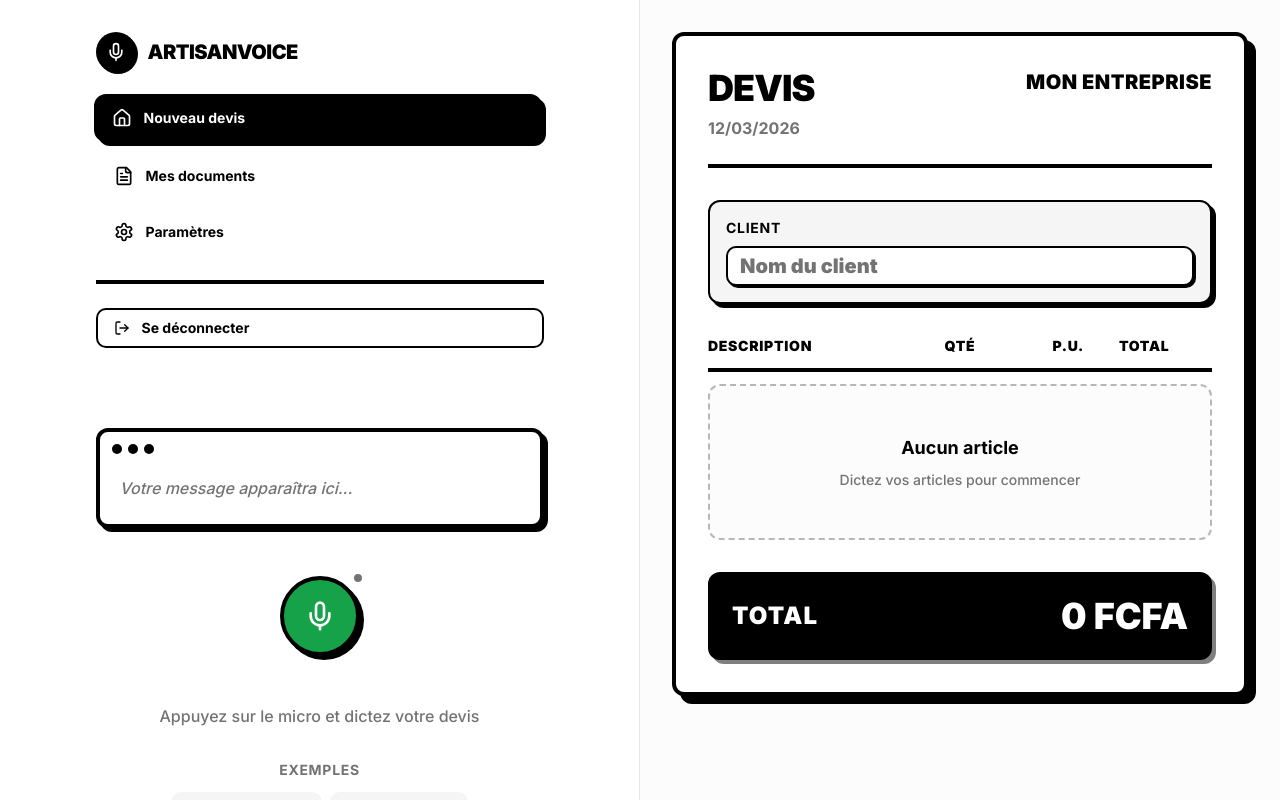
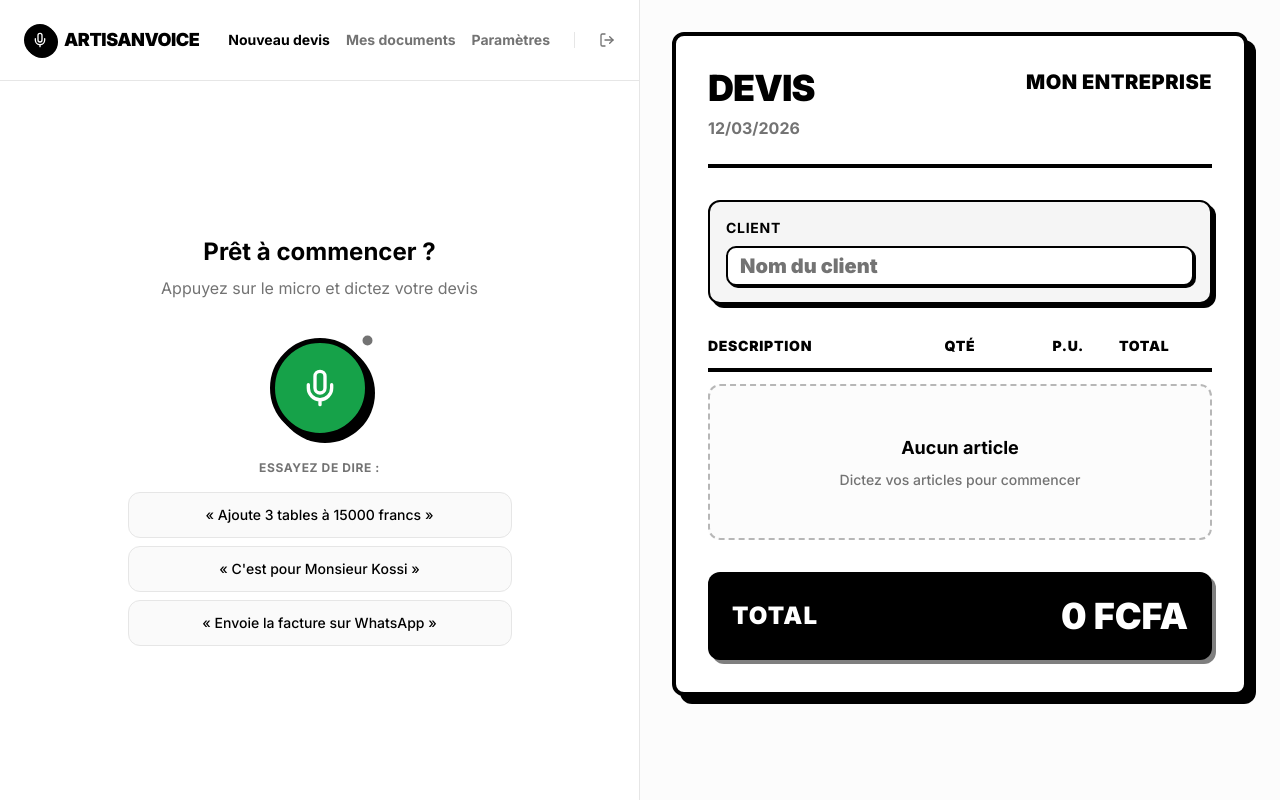
Before and after one commit to chrisregis100/artisanVoice, a Next.js app: page / in a window 1280 px wide. Built offline with nearby package versions, Linux system fonts and the light colour scheme; what @react-pdf/renderer would draw is missing.

Commit message:
feat: add sign-out functionality and enhance dashboard navigation with voice interaction features

```diff
--- a/src/app/(dashboard)/page.tsx
+++ b/src/app/(dashboard)/page.tsx
@@ -2,19 +2,30 @@
 
 import { InvoicePreview } from "@/components/invoice/invoice-preview";
 import { ShareDialog } from "@/components/invoice/share-dialog";
-import { SidebarNav } from "@/components/layout/sidebar-nav";
 import { Button } from "@/components/ui/button";
 import { VoiceButton } from "@/components/voice/voice-button";
 import { VoiceTranscript } from "@/components/voice/voice-transcript";
 import { useInvoiceStore } from "@/stores/invoice-store";
 import { useSettingsStore } from "@/stores/settings-store";
 import type { InvoiceItem } from "@/types";
-import { RotateCcw, Send, WifiOff } from "lucide-react";
+import { RotateCcw, Send, WifiOff, Mic, LogOut } from "lucide-react";
 import { useEffect, useState } from "react";
+import { cn } from "@/lib/utils";
+import Link from "next/link";
+import { useRouter } from "next/navigation";
+import { createClient } from "@/lib/supabase/client";
 
 export default function DashboardPage() {
   const [isShareOpen, setIsShareOpen] = useState(false);
   const [isOnline, setIsOnline] = useState(true);
+  const router = useRouter();
+
+  const handleSignOut = async () => {
+    const supabase = createClient();
+    await supabase.auth.signOut();
+    router.push("/login");
+    router.refresh();
+  };
 
   const {
     customerName,
@@ -99,13 +110,30 @@ export default function DashboardPage() {
 
       <div className="flex flex-col md:flex-row flex-1 overflow-hidden">
         {/* Left Column: Navbar + Voice Interaction Section */}
-        <div className="w-full md:w-1/2 border-b md:border-b-0 md:border-r bg-background p-4 md:p-8 flex flex-col overflow-y-auto">
-          <div className="hidden md:block mb-12 max-w-md mx-auto w-full">
-            <SidebarNav businessName={businessName} />
+        <div className="w-full md:w-1/2 border-b md:border-b-0 md:border-r bg-background flex flex-col overflow-y-auto">
+          {/* Top Navigation Bar */}
+          <div className="hidden md:flex items-center justify-between p-6 border-b">
+            <div className="flex items-center gap-2">
+              <div className="flex items-center justify-center w-8 h-8 rounded-full bg-foreground shadow-[2px_2px_0px_0px_rgba(0,0,0,1)]">
+                <Mic className="w-4 h-4 text-background" />
+              </div>
+              <span className="font-black text-lg tracking-tight uppercase">
+                ArtisanVoice
+              </span>
+            </div>
+            <div className="flex items-center gap-4">
+              <Link href="/" className="text-sm font-bold text-foreground hover:underline">Nouveau devis</Link>
+              <Link href="/invoices" className="text-sm font-bold text-muted-foreground hover:text-foreground hover:underline">Mes documents</Link>
+              <Link href="/settings" className="text-sm font-bold text-muted-foreground hover:text-foreground hover:underline">Paramètres</Link>
+              <div className="w-px h-4 bg-border mx-2"></div>
+              <button onClick={handleSignOut} className="text-sm font-bold text-muted-foreground hover:text-destructive flex items-center gap-1 transition-colors">
+                <LogOut className="w-4 h-4" />
+              </button>
+            </div>
           </div>
 
-          <div className="max-w-md mx-auto w-full space-y-8 flex-1 flex flex-col justify-center">
-            <div className="md:hidden">
+          <div className="flex-1 flex flex-col p-4 md:p-8">
+            <div className="md:hidden mb-8">
               <h1 className="text-3xl font-black tracking-tight mb-2">
                 Assistant Vocal
               </h1>
@@ -115,6 +143,45 @@ export default function DashboardPage() {
               </p>
             </div>
 
+            <div className={cn(
+              "max-w-md mx-auto w-full flex-1 flex flex-col",
+              (!hasContent && !isListening) ? "justify-center items-center" : "justify-start mt-8"
+            )}>
+              {(!hasContent && !isListening) ? (
+                // Centered state before conversation starts
+                <div className="flex flex-col items-center justify-center space-y-8 w-full">
+                  <div className="text-center space-y-2 mb-4">
+                    <h2 className="text-2xl font-bold">Prêt à commencer ?</h2>
+                    <p className="text-muted-foreground">Appuyez sur le micro et dictez votre devis</p>
+                  </div>
+
+                  <div className="transform scale-125 my-8">
+                    <VoiceButton />
+                  </div>
+
+                  <div className="space-y-4 w-full max-w-sm mt-8">
+                    <p className="text-xs font-bold text-center text-muted-foreground uppercase tracking-wider">
+                      Essayez de dire :
+                    </p>
+                    <div className="flex flex-col gap-2">
+                      {[
+                        "« Ajoute 3 tables à 15000 francs »",
+                        "« C'est pour Monsieur Kossi »",
+                        "« Envoie la facture sur WhatsApp »",
+                      ].map((example) => (
+                        <div
+                          key={example}
+                          className="text-sm p-3 bg-muted/50 border border-border rounded-lg text-center text-foreground font-medium"
+                        >
+                          {example}
+                        </div>
+                      ))}
+                    </div>
+                  </div>
+                </div>
+              ) : (
+                // Active conversation state
+                <div className="space-y-8 w-full">
                   <VoiceTranscript
                     transcript={transcript}
                     isListening={isListening}
@@ -123,38 +190,12 @@ export default function DashboardPage() {
                   <div className="flex justify-center py-4">
                     <VoiceButton />
                   </div>
-
-            {!hasContent && !isListening && (
-              <p className="text-center font-medium text-muted-foreground">
-                Appuyez sur le micro et dictez votre devis
-              </p>
-            )}
-
-            {!hasContent && !isListening && (
-              <div className="space-y-3">
-                <p className="text-sm font-bold text-center text-muted-foreground uppercase tracking-wider">
-                  Exemples
-                </p>
-                <div className="flex flex-wrap justify-center gap-2">
-                  {[
-                    "3 tables à 15000",
-                    "Pour Mr. Kossi",
-                    "Envoie sur WhatsApp",
-                  ].map((example) => (
-                    <span
-                      key={example}
-                      className="text-sm px-3 py-1.5 bg-muted border-2 border-transparent hover:border-foreground transition-colors font-medium rounded-md text-foreground"
-                    >
-                      &ldquo;{example}&rdquo;
-                    </span>
-                  ))}
-                </div>
                 </div>
               )}
             </div>
 
             {hasContent && (
-            <div className="max-w-md mx-auto w-full mt-8 pt-6 border-t-2 border-muted">
+              <div className="max-w-md mx-auto w-full mt-auto pt-6 border-t-2 border-muted">
                 <div className="flex gap-3">
                   <Button
                     variant="outline"
@@ -178,6 +219,7 @@ export default function DashboardPage() {
                 </div>
               </div>
             )}
+          </div>
         </div>
 
         {/* Right Column: Invoice Preview Section */}
```
Lines whose indentation alone changed are shown as unchanged.
